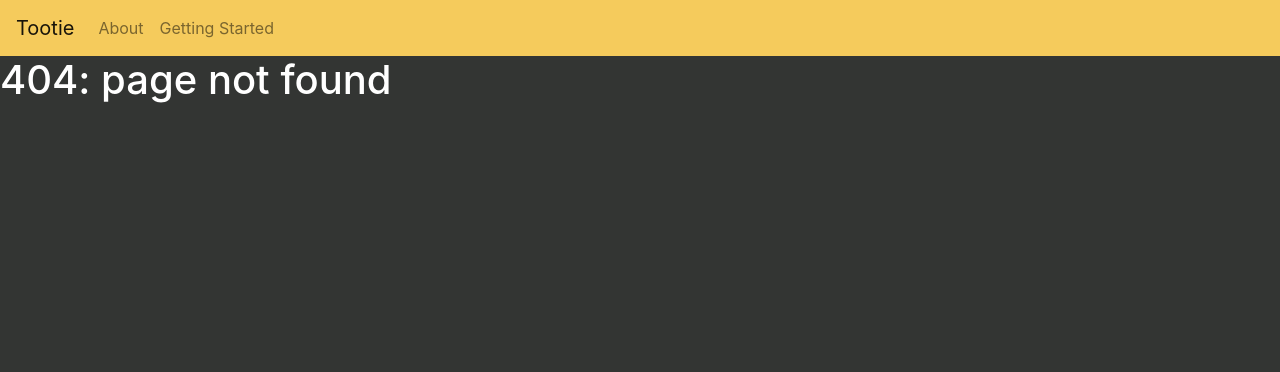
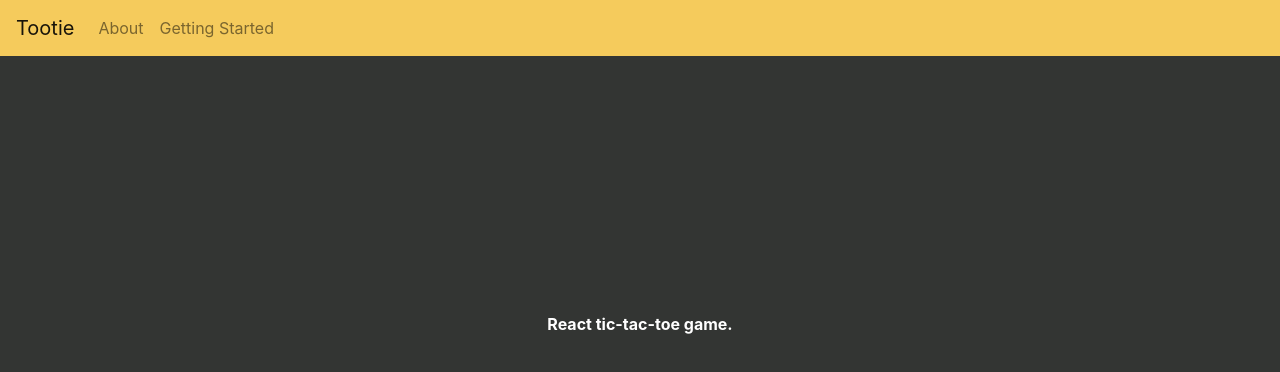
Before and after one commit to ivymarkwell/tootie, a React (Create React App) app: page /getting-started in a window 1280 px wide. Before the commit this address had no page. Shown: the top 372 px of the page. Built offline with nearby package versions, Linux system fonts and the light colour scheme.

Commit message:
getting-started route, tictactoe component

```diff
--- a/src/App.css
+++ b/src/App.css
@@ -1,9 +1,3 @@
-.about {
-  margin-top: 20%;
-  max-width: 25%;
-  font-weight: bold;
-}
-
 .app {
   background-color: #333533;
   color: #ffffff;
@@ -11,6 +5,12 @@
 }
 
 .center {
+  margin-top: 20%;
+  max-width: 25%;
+  font-weight: bold;
+}
+
+.flex-column {
   align-items: center;
   display: flex;
   flex-direction: column;
--- a/src/About.js
+++ b/src/components/About.js
@@ -2,8 +2,8 @@ import React from "react";
 
 function About() {
   return (
-    <div className="center">
-      <p className="about">
+    <div className="flex-column">
+      <p className="center">
         One of the most important skills an engineer can have outside of
         understanding what something in the code does, is knowing how to
         navigate through an unfamiliar code base. Tootie takes a different
--- a/src/App.js
+++ b/src/components/App.js
@@ -1,11 +1,11 @@
 import React from "react";
-import "./App.css";
+import "../App.css";
 import { Image } from "react-bootstrap";
-import tootie from "./images/tootie.png";
+import tootie from "../images/tootie.png";
 
 function App() {
   return (
-    <div className="center">
+    <div className="flex-column">
       <Image src={tootie} />
       <p>Tootie is learning to code through the file structure of an app!</p>
     </div>
--- /dev/null
+++ b/src/components/TicTacToe.js
@@ -0,0 +1,12 @@
+import React from "react";
+import "../App.css";
+
+function TicTacToe() {
+  return (
+    <div className="flex-column">
+      <p className="center">React tic-tac-toe game.</p>
+    </div>
+  );
+}
+
+export default TicTacToe;
--- a/src/index.js
+++ b/src/index.js
@@ -2,8 +2,9 @@ import React from "react";
 import ReactDOM from "react-dom";
 import { Route, BrowserRouter as Router, Switch, Link } from "react-router-dom";
 import { Nav, Navbar } from "react-bootstrap";
-import App from "./App";
-import About from "./About";
+import App from "./components/App";
+import About from "./components/About";
+import TicTacToe from "./components/TicTacToe";
 import "./index.css";
 
 // Importing the Bootstrap CSS
@@ -28,6 +29,7 @@ const routing = (
       <Switch>
         <Route exact path="/" component={App} />
         <Route path="/about" component={About} />
+        <Route path="/getting-started" component={TicTacToe} />
         <Route render={() => <h1>404: page not found</h1>} />
       </Switch>
     </div>
```
